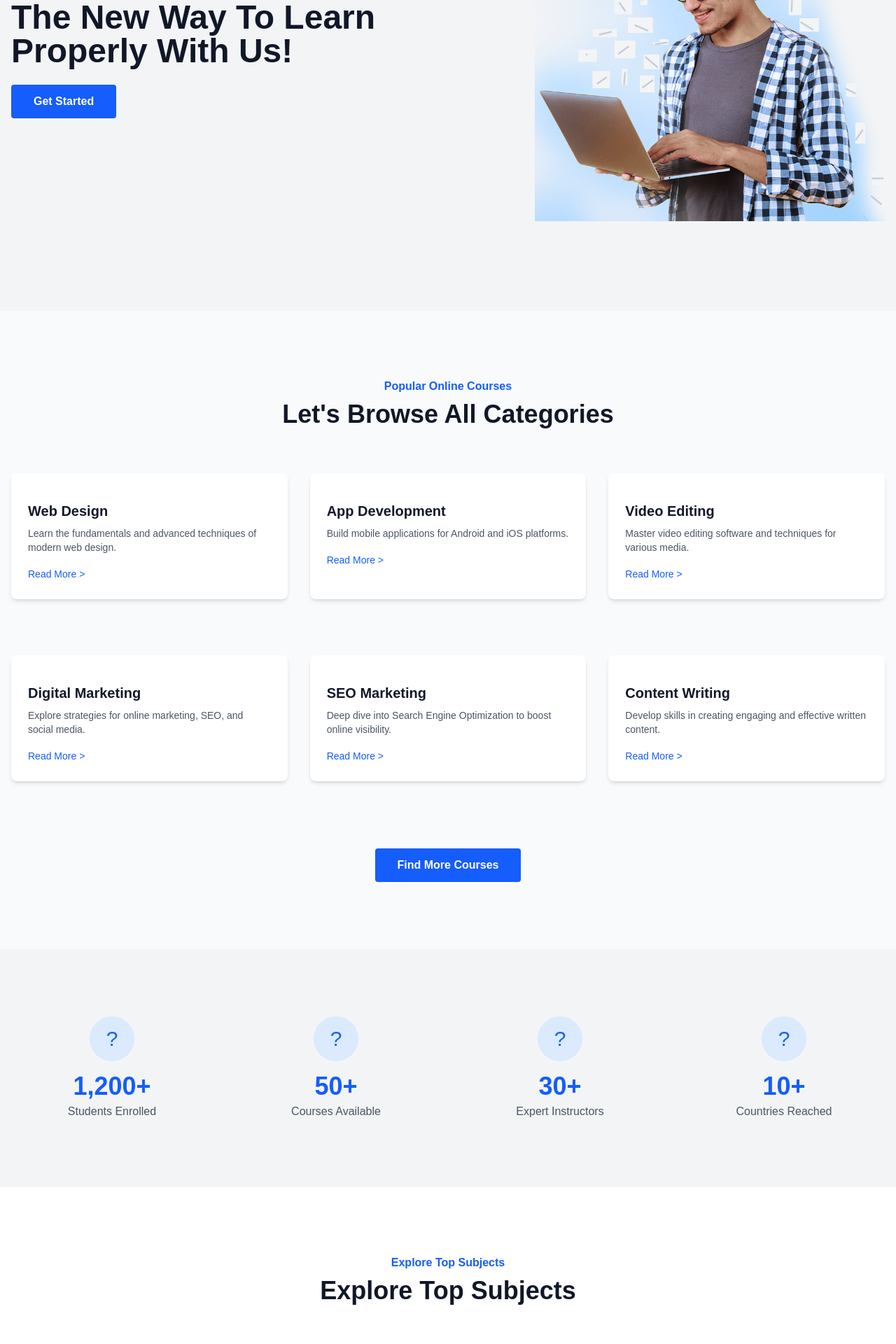
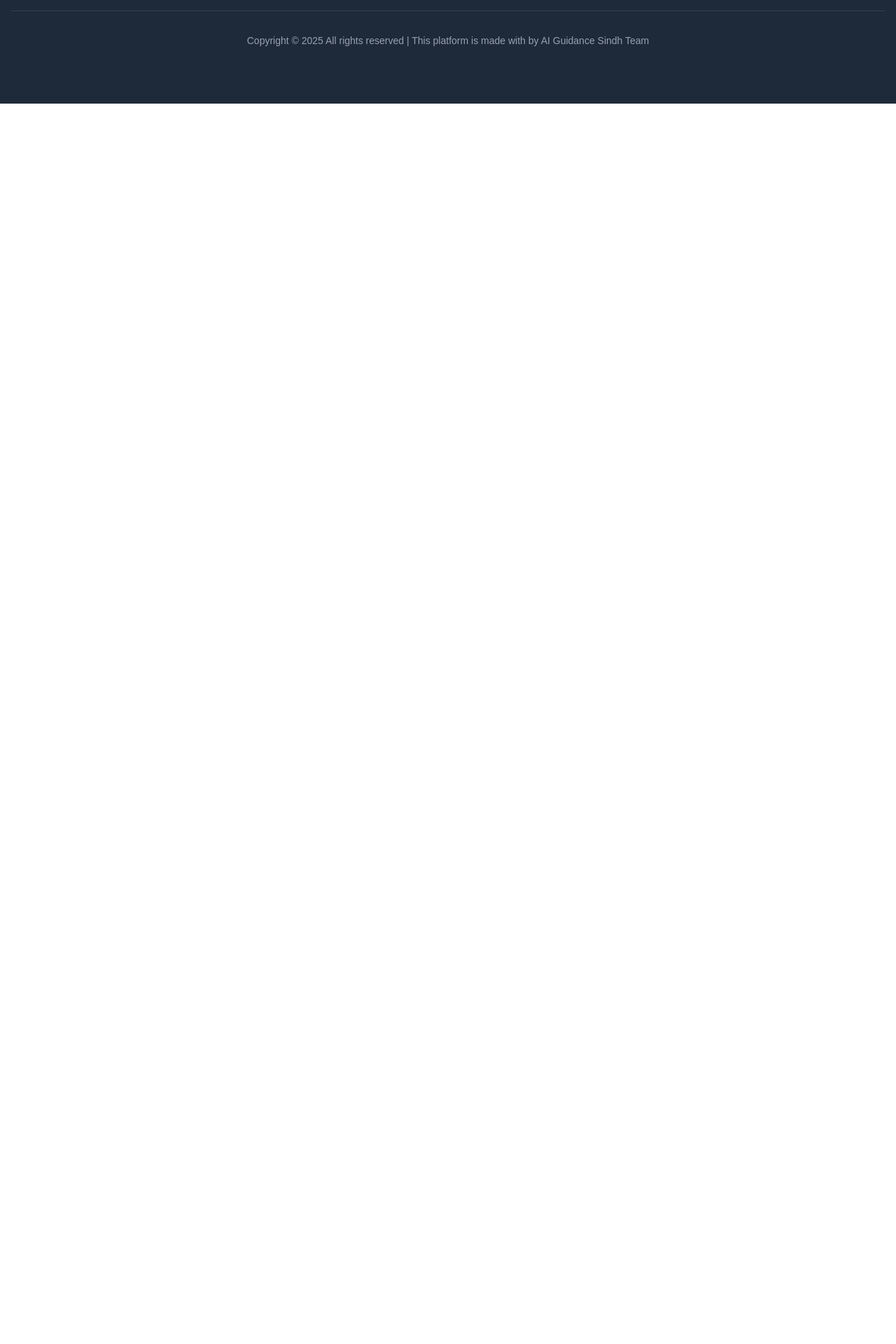
Before and after one commit to Irfanaliqureshi/final_projects, a Next.js app in the folder frontend/: page / in a window 1280 px wide. Shown: the part 400-2320 px from the top of the page at 70% size. After the commit the page ends 800 px from the top, so only its background shows below. Built offline with nearby package versions, Linux system fonts and the light colour scheme.

Commit message:
Debug: Simplify page.tsx to isolate build error

```diff
--- a/frontend/src/app/page.tsx
+++ b/frontend/src/app/page.tsx
@@ -1,28 +1,27 @@
-
 import Header from "@/components/Header";
-import HeroSection from "@/components/HeroSection";
-import CategoriesSection from "@/components/CategoriesSection";
-import CountDownSection from "@/components/CountDownSection";
-import PopularSubjects from "@/components/PopularSubjects";
-import AboutSection from "@/components/AboutSection";
-import ServicesSection from "@/components/ServicesSection";
-import TestimonialSection from "@/components/TestimonialSection";
-import TeamSection from "@/components/TeamSection";
+// import HeroSection from "@/components/HeroSection";
+// import CategoriesSection from "@/components/CategoriesSection";
+// import CountDownSection from "@/components/CountDownSection";
+// import PopularSubjects from "@/components/PopularSubjects";
+// import AboutSection from "@/components/AboutSection";
+// import ServicesSection from "@/components/ServicesSection";
+// import TestimonialSection from "@/components/TestimonialSection";
+// import TeamSection from "@/components/TeamSection";
 import Footer from "@/components/Footer";
 
 export default function Home() {
   return (
     <main className="flex min-h-screen flex-col">
-      {/* TODO: Implement Preloader if needed */}
+      {/* Temporarily removed sections for debugging */}
       <Header />
-      <HeroSection />
-      <CategoriesSection />
-      <CountDownSection />
-      <PopularSubjects />
-      <AboutSection />
-      <ServicesSection />
-      <TestimonialSection />
-      <TeamSection />
+      {/* <HeroSection /> */}
+      {/* <CategoriesSection /> */}
+      {/* <CountDownSection /> */}
+      {/* <PopularSubjects /> */}
+      {/* <AboutSection /> */}
+      {/* <ServicesSection /> */}
+      {/* <TestimonialSection /> */}
+      {/* <TeamSection /> */}
       <Footer />
     </main>
   );
```
